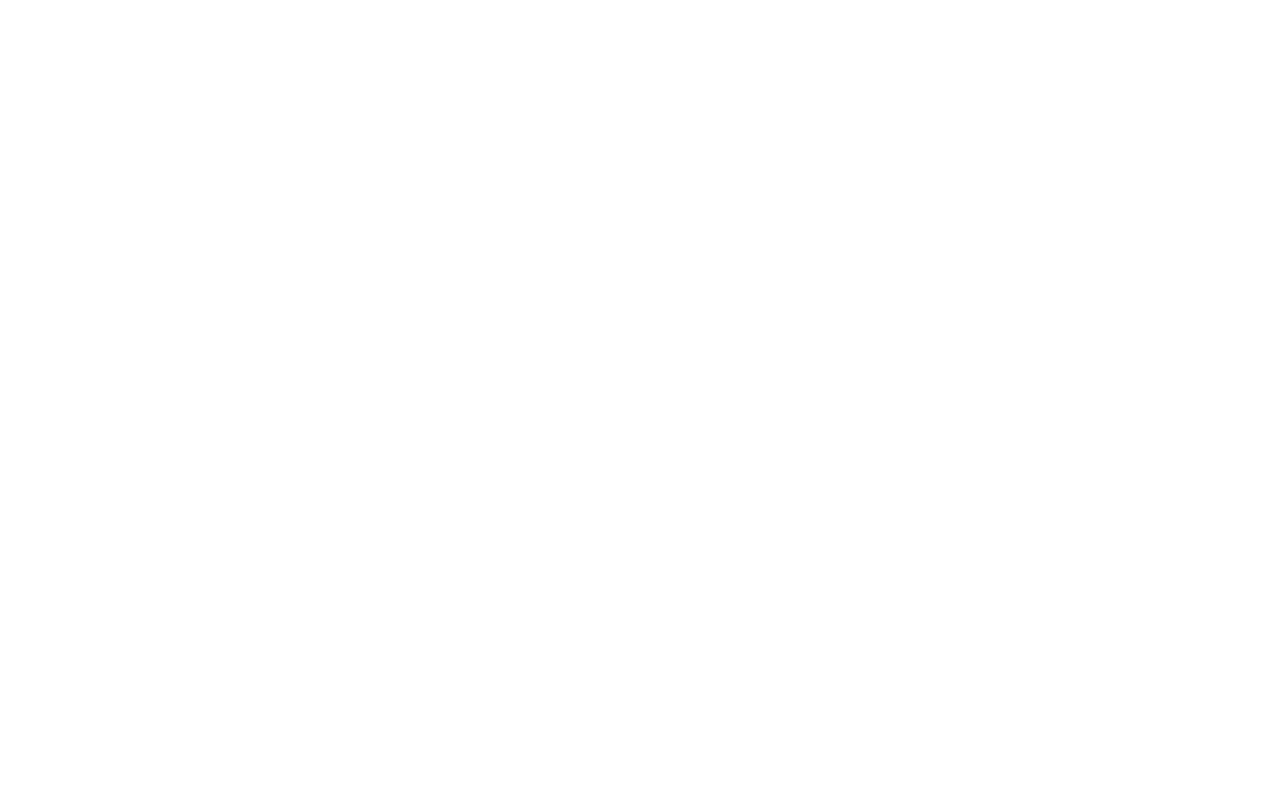
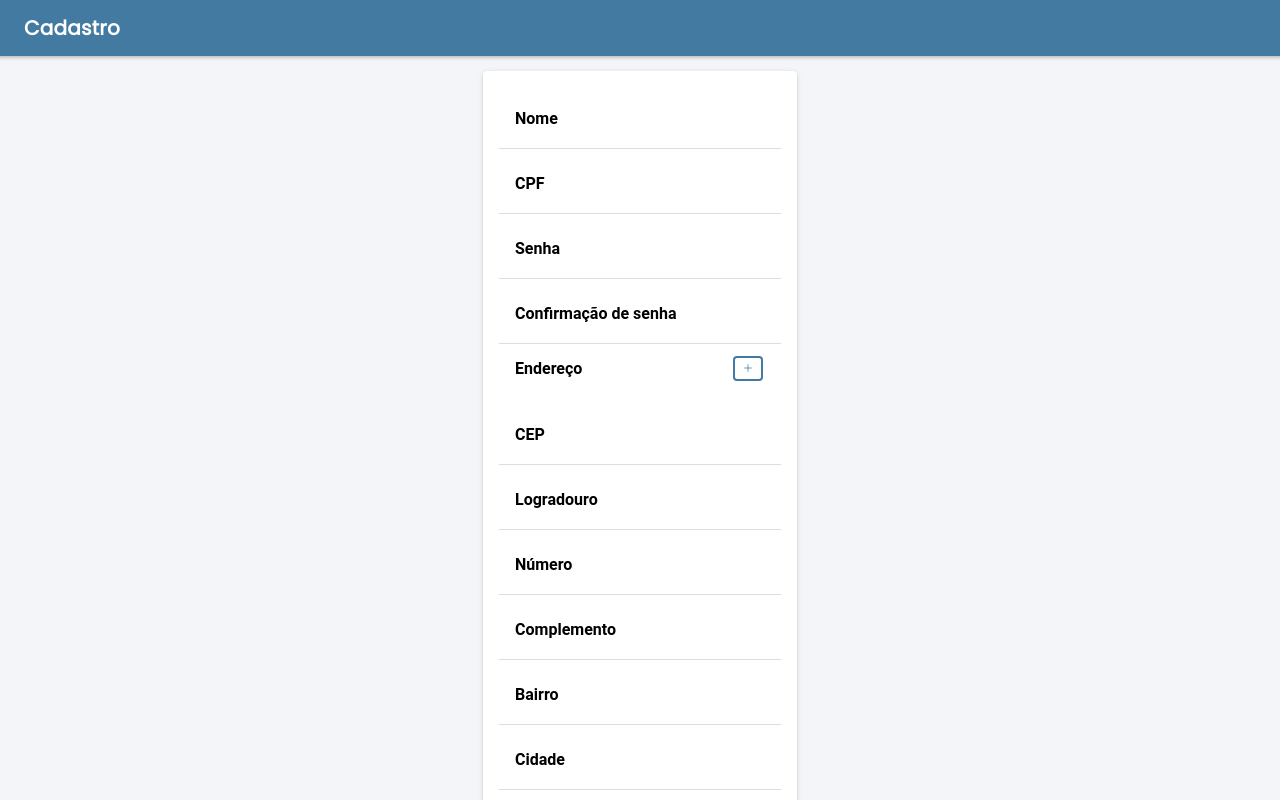
Before and after one commit to MikhailRommulo/cadastro-de-funcionarios-com-excel, a React (Create React App) app: page /register in a window 1280 px wide. Built offline with nearby package versions, Linux system fonts and the light colour scheme.

Commit message:
added register of employee

```diff
--- a/package.json
+++ b/package.json
@@ -15,6 +15,8 @@
     "@types/react-dom": "^16.9.4",
     "@types/react-router": "^5.1.4",
     "@types/react-router-dom": "^5.1.3",
+    "@unform/core": "^2.1.3",
+    "@unform/web": "^2.1.3",
     "ionicons": "^5.0.0",
     "react": "^16.13.0",
     "react-dom": "^16.13.0",
--- a/src/App.tsx
+++ b/src/App.tsx
@@ -3,7 +3,8 @@ import { Redirect, Route } from 'react-router-dom';
 import { IonApp, IonRouterOutlet } from '@ionic/react';
 import { IonReactRouter } from '@ionic/react-router';
 import Landing from './pages/Landing/index';
-
+import Register from './pages/Register/index';
+import Login from './pages/Login/index';
 /* Core CSS required for Ionic components to work properly */
 import '@ionic/react/css/core.css';
 
@@ -28,6 +29,8 @@ const App: React.FC = () => (
       <IonRouterOutlet>
         <Route path="/landing" component={Landing} exact={true} />
         <Route exact path="/" render={() => <Redirect to="/landing" />} />
+        <Route path="/register" component={Register} />
+        <Route path="/login" component={Login} />
       </IonRouterOutlet>
     </IonReactRouter>
     <GlobalStyle />
--- a/src/pages/Landing/index.tsx
+++ b/src/pages/Landing/index.tsx
@@ -33,10 +33,10 @@ const Landing: React.FC = () => {
             </IonCardTitle>
           </IonCardHeader>
           <IonCardContent>
-            <IonButton expand="block" color="light" className="ion-margin-bottom">
+            <IonButton expand="block" color="light" className="ion-margin-bottom" routerLink="/login">
               <Label font={'Archivo'}>Entrar</Label>
             </IonButton>
-            <IonButton expand="block" color="tertiary">
+            <IonButton expand="block" color="primary" routerLink="/register">
               <Label font={'Archivo'}>Cadastrar</Label>
             </IonButton>
           </IonCardContent>
--- a/src/pages/Landing/styles.ts
+++ b/src/pages/Landing/styles.ts
@@ -1,4 +1,3 @@
-import { Label } from './../../theme/custom-styles-components/label';
 import styled from 'styled-components';
 
 import { IonCard } from '@ionic/react';
--- /dev/null
+++ b/src/pages/Login/index.tsx
@@ -0,0 +1,26 @@
+import React from 'react';
+
+import { IonPage, IonHeader, IonToolbar, IonTitle, IonBackButton, IonButtons, IonContent } from '@ionic/react';
+import { Label } from '../../theme/custom-styles-components/label';
+
+const Login: React.FC = () => {
+  return (
+    <IonPage id="register-page">
+      <IonHeader>
+        <IonToolbar color="secondary">
+          <IonButtons slot="start">
+            <IonBackButton />
+          </IonButtons>
+          <IonTitle>
+            <Label size={1.25}>Entrar</Label>
+          </IonTitle>
+        </IonToolbar>
+      </IonHeader>
+      <IonContent color="light">
+
+      </IonContent>
+    </IonPage>
+  );
+}
+
+export default Login;
--- /dev/null
+++ b/src/pages/Register/index.tsx
@@ -0,0 +1,113 @@
+import React from 'react';
+
+import {
+  IonPage,
+  IonHeader,
+  IonToolbar,
+  IonTitle,
+  IonBackButton,
+  IonButtons,
+  IonContent,
+  IonRow,
+  IonCard,
+  IonCardContent,
+  IonItem,
+  IonInput,
+  IonButton,
+  IonIcon,
+  IonList
+} from '@ionic/react';
+
+import { addOutline } from 'ionicons/icons';
+
+import { Label } from '../../theme/custom-styles-components/label';
+import { GridFullCenter } from '../../theme/custom-styles-components/grid-full-center';
+
+const Register: React.FC = () => {
+  return (
+    <IonPage id="register-page">
+      <IonHeader>
+        <IonToolbar color="secondary">
+          <IonButtons slot="start">
+            <IonBackButton />
+          </IonButtons>
+          <IonTitle>
+            <Label size={1.25}>Cadastro</Label>
+          </IonTitle>
+        </IonToolbar>
+      </IonHeader>
+      <IonContent color="light">
+        <GridFullCenter>
+          <IonRow className="ion-justify-content-center">
+            <IonCard>
+              <IonCardContent>
+                <IonItem>
+                  <Label position="floating">Nome</Label>
+                  <IonInput clearInput></IonInput>
+                </IonItem>
+                <IonItem>
+                  <Label position="floating">CPF</Label>
+                  <IonInput clearInput></IonInput>
+                </IonItem>
+                <IonItem>
+                  <Label position="floating">Senha</Label>
+                  <IonInput clearInput></IonInput>
+                </IonItem>
+                <IonItem>
+                  <Label position="floating" className="ion-text-wrap" size={0.25}>Confirmação de senha</Label>
+                  <IonInput clearInput></IonInput>
+                </IonItem>
+                <IonItem lines="none">
+                  <Label>Endereço</Label>
+                  <IonButton color="secondary" fill="outline"><Label><IonIcon icon={addOutline}/></Label></IonButton>
+                </IonItem>
+                <IonList>
+                  <IonItem>
+                    <Label position="floating">CEP</Label>
+                    <IonInput clearInput></IonInput>
+                  </IonItem>
+                  <IonItem>
+                    <Label position="floating">Logradouro</Label>
+                    <IonInput clearInput></IonInput>
+                  </IonItem>
+                  <IonItem>
+                    <Label position="floating">Número</Label>
+                    <IonInput clearInput></IonInput>
+                  </IonItem>
+                  <IonItem>
+                    <Label position="floating">Complemento</Label>
+                    <IonInput clearInput></IonInput>
+                  </IonItem>
+                  <IonItem>
+                    <Label position="floating">Bairro</Label>
+                    <IonInput clearInput></IonInput>
+                  </IonItem>
+                  <IonItem>
+                    <Label position="floating">Cidade</Label>
+                    <IonInput clearInput></IonInput>
+                  </IonItem>
+                  <IonItem>
+                    <Label position="floating">Estado</Label>
+                    <IonInput clearInput></IonInput>
+                  </IonItem>
+                  <IonItem>
+                    <Label position="floating">País</Label>
+                    <IonInput clearInput></IonInput>
+                  </IonItem>
+                </IonList>
+
+                  <IonButton color="secondary" expand="block">
+                    <Label>
+                      Cadastrar
+                    </Label>
+                  </IonButton>
+              </IonCardContent>
+            </IonCard>
+          </IonRow>
+        </GridFullCenter>
+      </IonContent>
+    </IonPage>
+  );
+}
+
+export default Register;
--- /dev/null
+++ b/src/theme/custom-styles-components/grid-full-center.ts
@@ -0,0 +1,13 @@
+import styled from 'styled-components';
+
+import { IonGrid } from '@ionic/react';
+
+export const GridFullCenter = styled(IonGrid)`
+  height: 100%;
+  display: flex;
+  align-items: center;
+  flex-wrap: wrap;
+  ion-row{
+    width: 100%;
+  }
+`;
```
Also changed, not shown: 1 other file (tests, documents, lock files or other folders).
